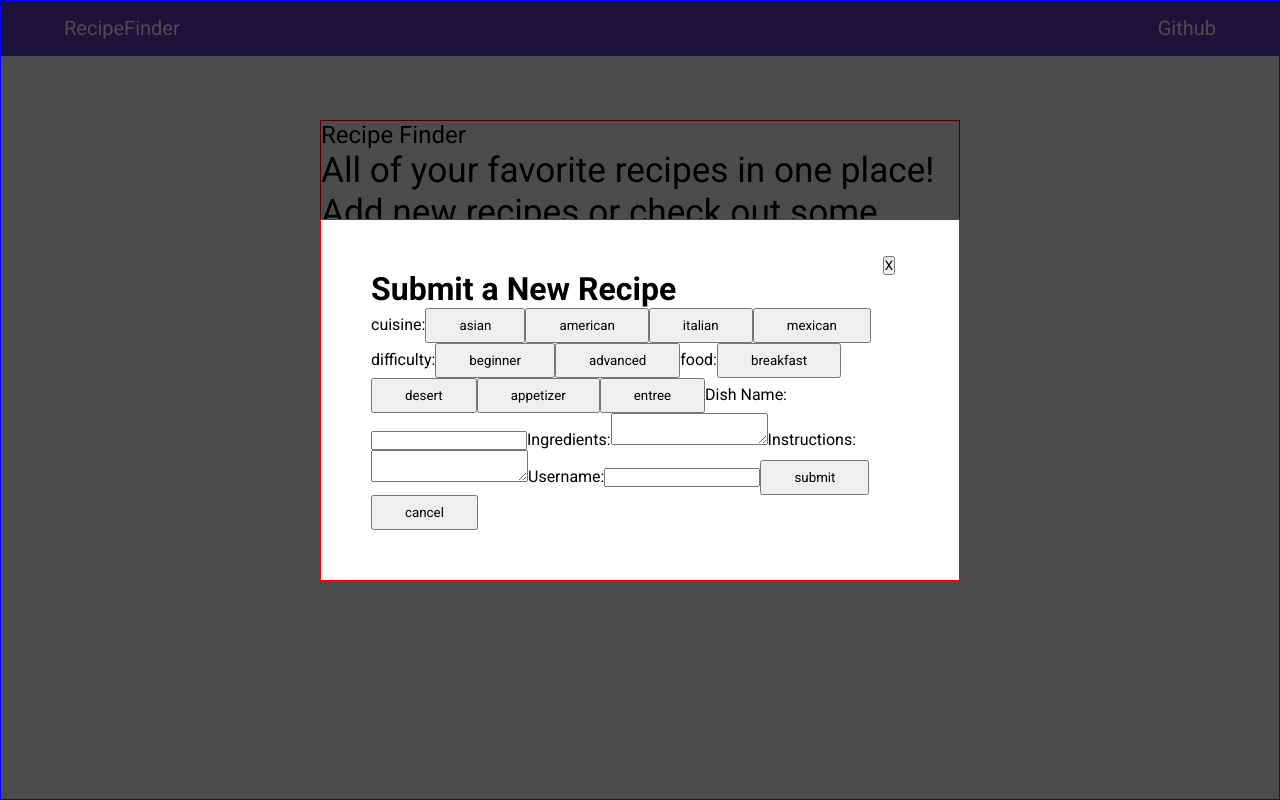
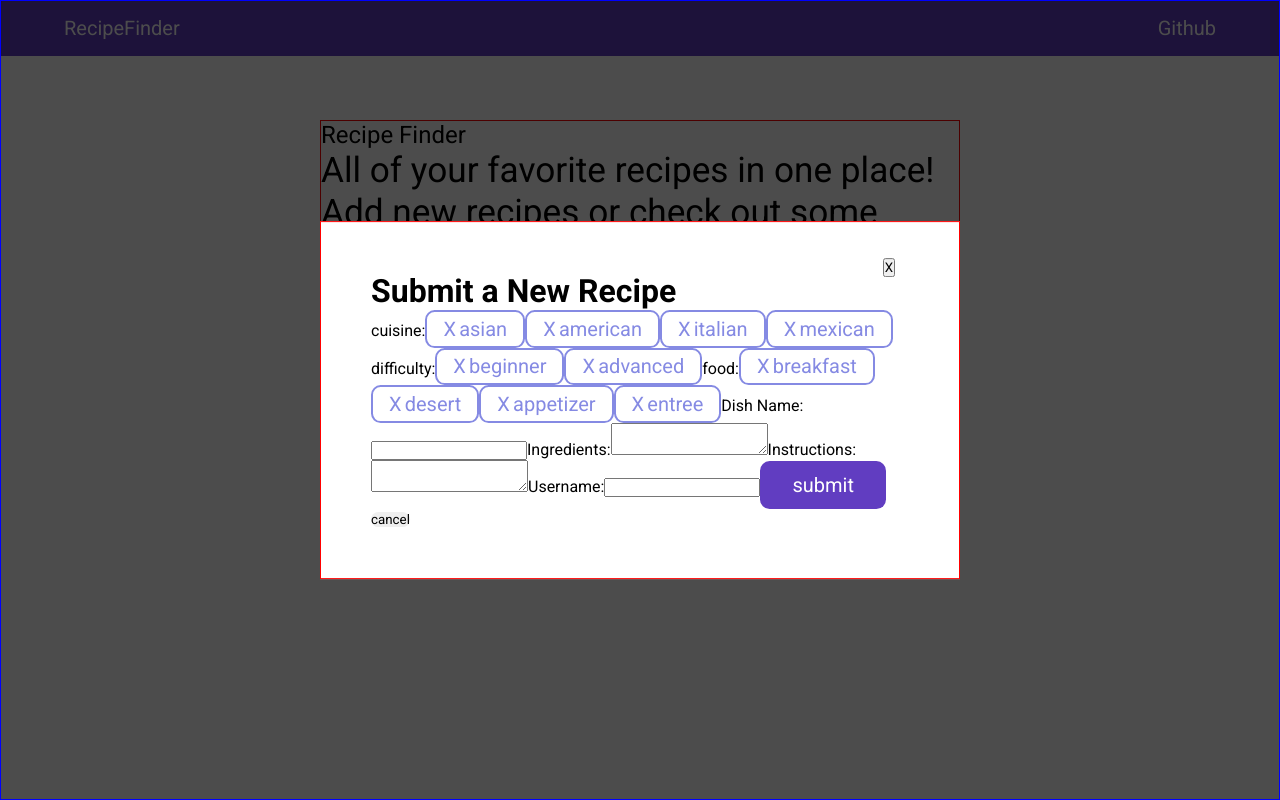
Before and after one commit to christopher-coyne/recipe_finder, a React (Create React App) app: page / in a window 1280 px wide. Both pictures are taken after typing "Sample" into the empty fields and a click on the button "+ Add Recipe". Built offline with nearby package versions, Linux system fonts and the light colour scheme.

Commit message:
button styles updated, cases added

```diff
--- a/src/components/Button/Button.style.tsx
+++ b/src/components/Button/Button.style.tsx
@@ -1,7 +1,39 @@
+import { NONAME } from "dns";
 import styled from "styled-components";
 
-export const StyledButton = styled("button")<{ foodType: string }>`
-  background-color: ${(props) => props.theme.primary};
-  padding: 0.5rem 2rem;
-  border: ${(props) => props.foodType === "clicked" && "5px solid red"};
+export const StyledButton = styled("button")<{ buttonType: string }>`
+  cursor: pointer;
+  background-color: ${(props) => {
+    if (props.buttonType === "clicked") return `${props.theme.colors.primary}`;
+    if (props.buttonType === "regular") return `${props.theme.colors.primary}`;
+    if (props.buttonType === "small") return `white`;
+  }};
+  padding: ${(props) => {
+    if (props.buttonType === "regular") return ".75rem 2rem";
+    if (props.buttonType === "small") return ".3rem 1rem";
+  }};
+  border: ${(props) => {
+    if (props.buttonType === "clicked") return "5px solid red";
+    if (props.buttonType === "small")
+      return `2px solid ${props.theme.colors.secondary}`;
+    return "none";
+  }};
+  border-radius: 0.6rem;
+  color: ${(props) => {
+    if (props.buttonType === "regular") return "white";
+    if (props.buttonType === "small") return props.theme.colors.secondary;
+  }};
+  font-size: ${(props) => {
+    if (props.buttonType === "small" || props.buttonType === "regular")
+      return props.theme.fontSizes.medium;
+  }};
+  font-weight: ${(props) => {
+    if (props.buttonType === "small") return props.theme.fontSizes.medium;
+  }};
 `;
+
+export const CloseButton = styled("div")`
+  font-weight: ${(props) => props.theme.fontWeights.bold};
+  display: inline;
+  margin-right: 0.2rem;
+`;
--- a/src/components/Button/Button.tsx
+++ b/src/components/Button/Button.tsx
@@ -1,14 +1,22 @@
-import { StyledButton } from "./Button.style";
+import { StyledButton, CloseButton } from "./Button.style";
 import React from "react";
 interface Props {
   input: string;
   onClick: React.MouseEventHandler<HTMLButtonElement>;
-  type: "small" | "regular" | "cancel" | "clicked";
+  type:
+    | "small"
+    | "regular"
+    | "cancel"
+    | "clicked"
+    | "option"
+    | "unstyled"
+    | "unstyledClicked";
 }
 
 const Button = ({ input, onClick, type }: Props) => {
   return (
-    <StyledButton onClick={onClick} foodType={type}>
+    <StyledButton onClick={onClick} buttonType={type}>
+      {type === "small" && <CloseButton>X</CloseButton>}
       {input}
     </StyledButton>
   );
```
